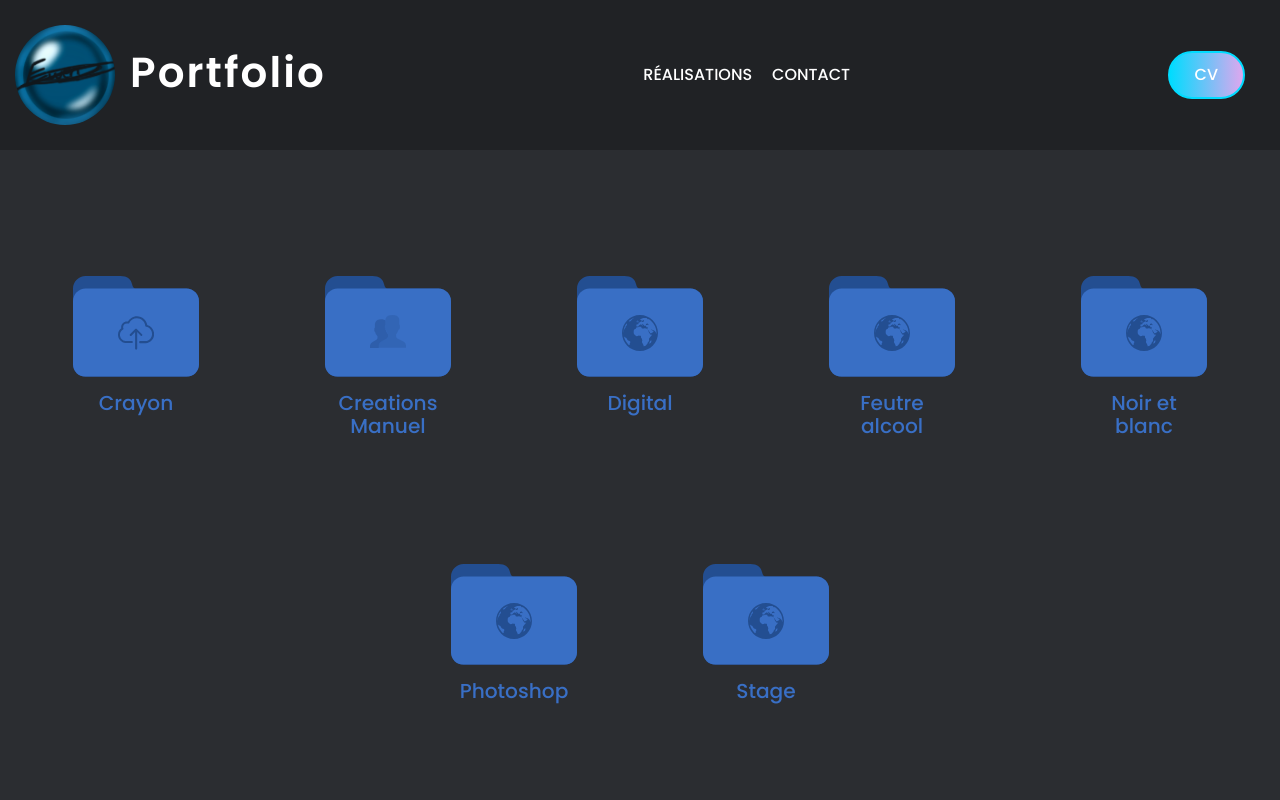
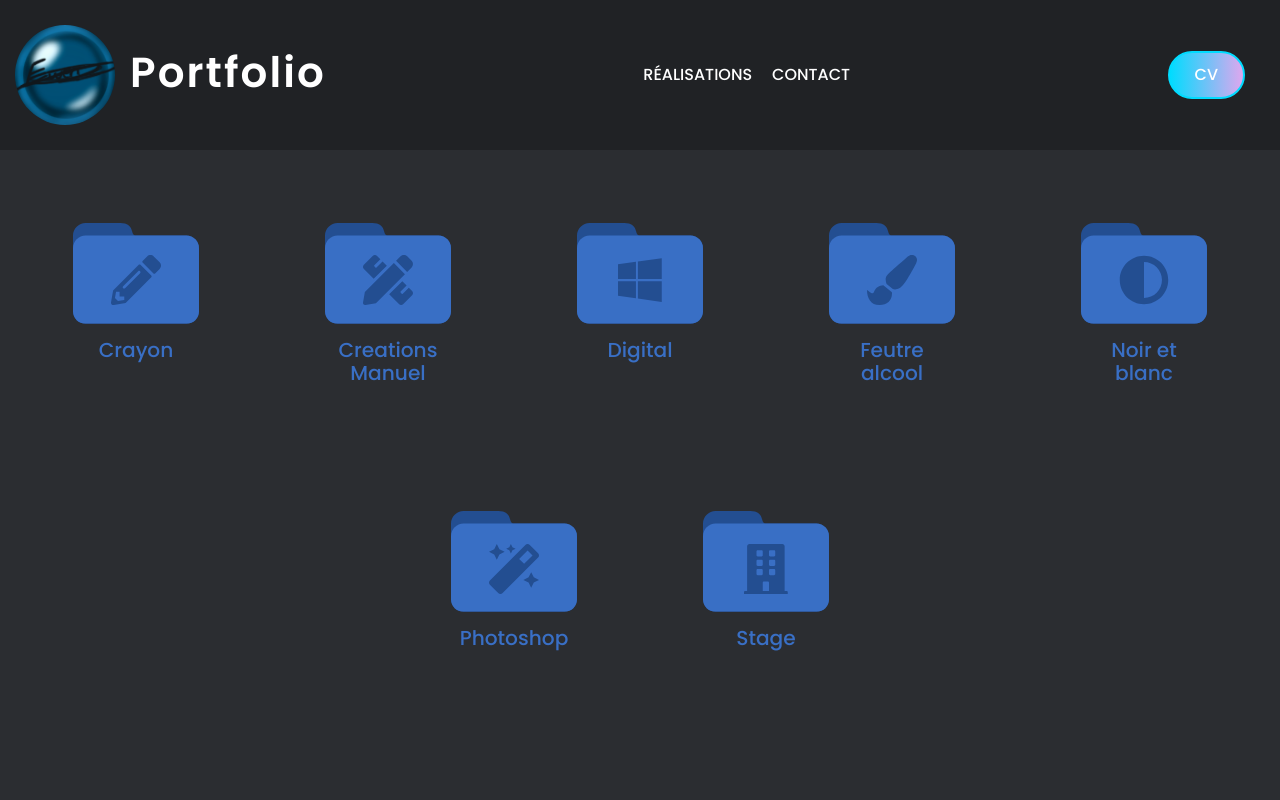
Before and after one commit to ewenpalmie/ewenpalmie.github.io, a plain HTML site: page frontend/draw.html in a window 1280 px wide. Shown: the top 800 px of the page. Drawn offline with nearby package versions, Linux system fonts and the light colour scheme; a script that the page names is missing.

Commit message:
correction text hist theme

```diff
--- a/frontend/css/demo.css
+++ b/frontend/css/demo.css
@@ -156,6 +156,8 @@ a:focus {
 }
 
 .grid {
+    margin-top: 5%;
+    margin-bottom: 50px;
     display: flex;
     flex-wrap: wrap;
     align-content: center;
@@ -234,10 +236,10 @@ a:focus {
 }
 
 .folder__icon-svg--deco {
-    color: #76767f;
+    font-size: 50px;
     width: var(--folder-deco-width);
     height: var(--folder-deco-width);
-    top: 50%;
+    top: 60%;
     left: 50%;
     margin: calc( (var(--folder-deco-width) / -2) + var(--folder-slip-height) / 2) 0 0 calc(var(--folder-deco-width) / -2);
 }
@@ -459,7 +461,7 @@ a:focus {
 }
 
 .folder--ardra .folder__icon-img--back {
-    color: #234e91;
+    color: #16315b;
 }
 
 
--- a/frontend/css/draw.css
+++ b/frontend/css/draw.css
@@ -37,7 +37,7 @@
 }
 
 #mainDraw {
-    padding-top: 25vh;
+    padding-top: 10vh;
 }
 
 #themeHist {
--- a/frontend/draw.html
+++ b/frontend/draw.html
@@ -181,9 +181,9 @@
                                     <svg class="folder__icon-svg">
                                         <use xlink:href="#icon-foldercover"></use>
                                     </svg>
-                                    <svg class="folder__icon-svg folder__icon-svg--deco">
-                                        <use xlink:href="#icon-cloud"></use>
-                                    </svg>
+                                    <div class="folder__icon-svg folder__icon-svg--deco">
+                                        <i class="fas fa-pencil-alt"></i>
+                                    </div>
                                 </div>
                             </div>
                             <h3 class="folder__caption">Crayon</h3>
@@ -210,9 +210,9 @@
                                     <svg class="folder__icon-svg">
                                         <use xlink:href="#icon-foldercover"></use>
                                     </svg>
-                                    <svg class="folder__icon-svg folder__icon-svg--deco">
-                                        <use xlink:href="#icon-users"></use>
-                                    </svg>
+                                    <div class="folder__icon-svg folder__icon-svg--deco">
+                                        <i class="fas fa-pencil-ruler"></i>
+                                    </div>
                                 </div>
                             </div>
                             <h3 class="folder__caption">Creations Manuel</h3>
@@ -239,9 +239,9 @@
                                     <svg class="folder__icon-svg">
                                         <use xlink:href="#icon-foldercover"></use>
                                     </svg>
-                                    <svg class="folder__icon-svg folder__icon-svg--deco">
-                                        <use xlink:href="#icon-globe"></use>
-                                    </svg>
+                                    <div class="folder__icon-svg folder__icon-svg--deco">
+                                        <i class="fab fa-windows"></i>
+                                    </div>
                                 </div>
                             </div>
                             <h3 class="folder__caption">Digital</h3>
@@ -268,9 +268,9 @@
                                     <svg class="folder__icon-svg">
                                         <use xlink:href="#icon-foldercover"></use>
                                     </svg>
-                                    <svg class="folder__icon-svg folder__icon-svg--deco">
-                                        <use xlink:href="#icon-globe"></use>
-                                    </svg>
+                                    <div class="folder__icon-svg folder__icon-svg--deco">
+                                        <i class="fas fa-paint-brush"></i>
+                                    </div>
                                 </div>
                             </div>
                             <h3 class="folder__caption">Feutre alcool</h3>
@@ -299,9 +299,9 @@
                                     <svg class="folder__icon-svg">
                                         <use xlink:href="#icon-foldercover"></use>
                                     </svg>
-                                    <svg class="folder__icon-svg folder__icon-svg--deco">
-                                        <use xlink:href="#icon-globe"></use>
-                                    </svg>
+                                    <div class="folder__icon-svg folder__icon-svg--deco">
+                                        <i class="fas fa-adjust"></i>
+                                    </div>
                                 </div>
                             </div>
                             <h3 class="folder__caption">Noir et blanc</h3>
@@ -328,9 +328,9 @@
                                     <svg class="folder__icon-svg">
                                         <use xlink:href="#icon-foldercover"></use>
                                     </svg>
-                                    <svg class="folder__icon-svg folder__icon-svg--deco">
-                                        <use xlink:href="#icon-globe"></use>
-                                    </svg>
+                                    <div class="folder__icon-svg folder__icon-svg--deco">
+                                        <i class="fas fa-magic"></i>
+                                    </div>
                                 </div>
                             </div>
                             <h3 class="folder__caption">Photoshop</h3>
@@ -357,9 +357,9 @@
                                     <svg class="folder__icon-svg">
                                         <use xlink:href="#icon-foldercover"></use>
                                     </svg>
-                                    <svg class="folder__icon-svg folder__icon-svg--deco">
-                                        <use xlink:href="#icon-globe"></use>
-                                    </svg>
+                                    <div class="folder__icon-svg folder__icon-svg--deco">
+                                        <i class="fas fa-building"></i>
+                                    </div>
                                 </div>
                             </div>
                             <h3 class="folder__caption">Stage</h3>
--- a/frontend/js/folder.js
+++ b/frontend/js/folder.js
@@ -118,7 +118,7 @@
             targets: this.DOM.cover,
             duration: 400,
             easing: 'easeOutExpo',
-            rotateX: [0, -30]
+            rotateX: [0, -60]
         });
     };
 
```
